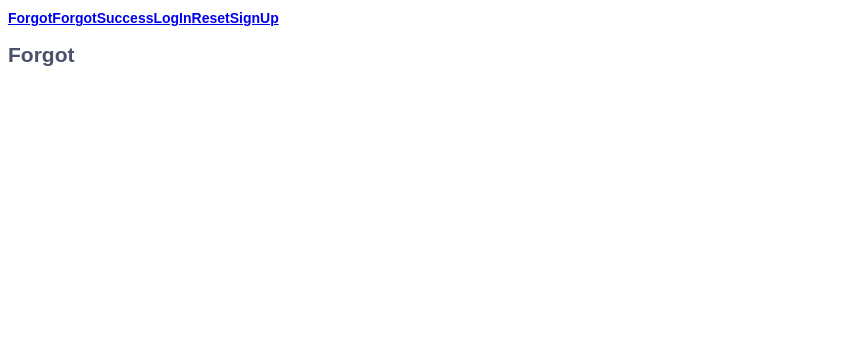
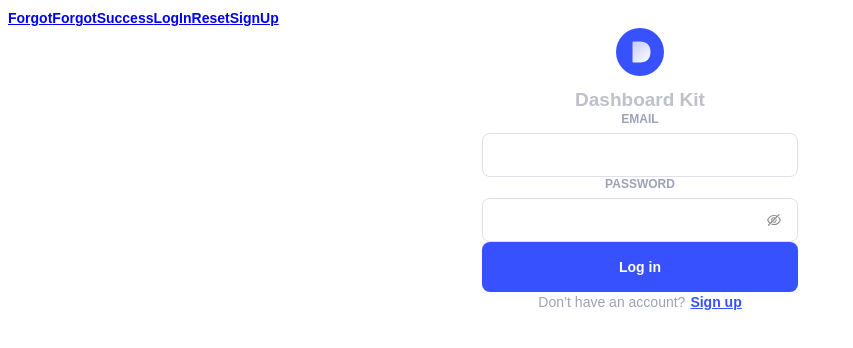
Before and after one commit to KseniaPopova02/dashboard-kit, a React (Create React App) app: page / in a window 1280 px wide. Shown: the top 348 px of the page, without its empty margins (0-853 px from the left). Built offline with nearby package versions, Linux system fonts and the light colour scheme.

Commit message:
add: forgot layout

```diff
--- a/src/modal/Forgot/Forgot.jsx
+++ b/src/modal/Forgot/Forgot.jsx
@@ -1,3 +1,26 @@
 import React from "react";
+import {
+  Logo,
+  LogoTitle,
+  LogoSubtitle,
+  Label,
+  Input,
+  InputPassword,
+  Button,
+  Question,
+} from "../../components";
+import { Container } from "./style";
 
-export const Forgot = () => <h2>Forgot</h2>;
+export const Forgot = () => (
+  <Container>
+    <Logo />
+    <LogoTitle />
+    <LogoSubtitle />
+    <Label>email</Label>
+    <Input>Email address</Input>
+    <Label>password</Label>
+    <InputPassword />
+    <Button>Log in</Button>
+    <Question />
+  </Container>
+);
--- /dev/null
+++ b/src/modal/Forgot/style.js
@@ -0,0 +1,8 @@
+import styled from "styled-components";
+
+export const Container = styled.div`
+  display: flex;
+  flex-direction: column;
+  justify-content: center;
+  align-items: center;
+`;
```
Also changed, not shown: 1 other file (tests, documents, lock files or other folders).
